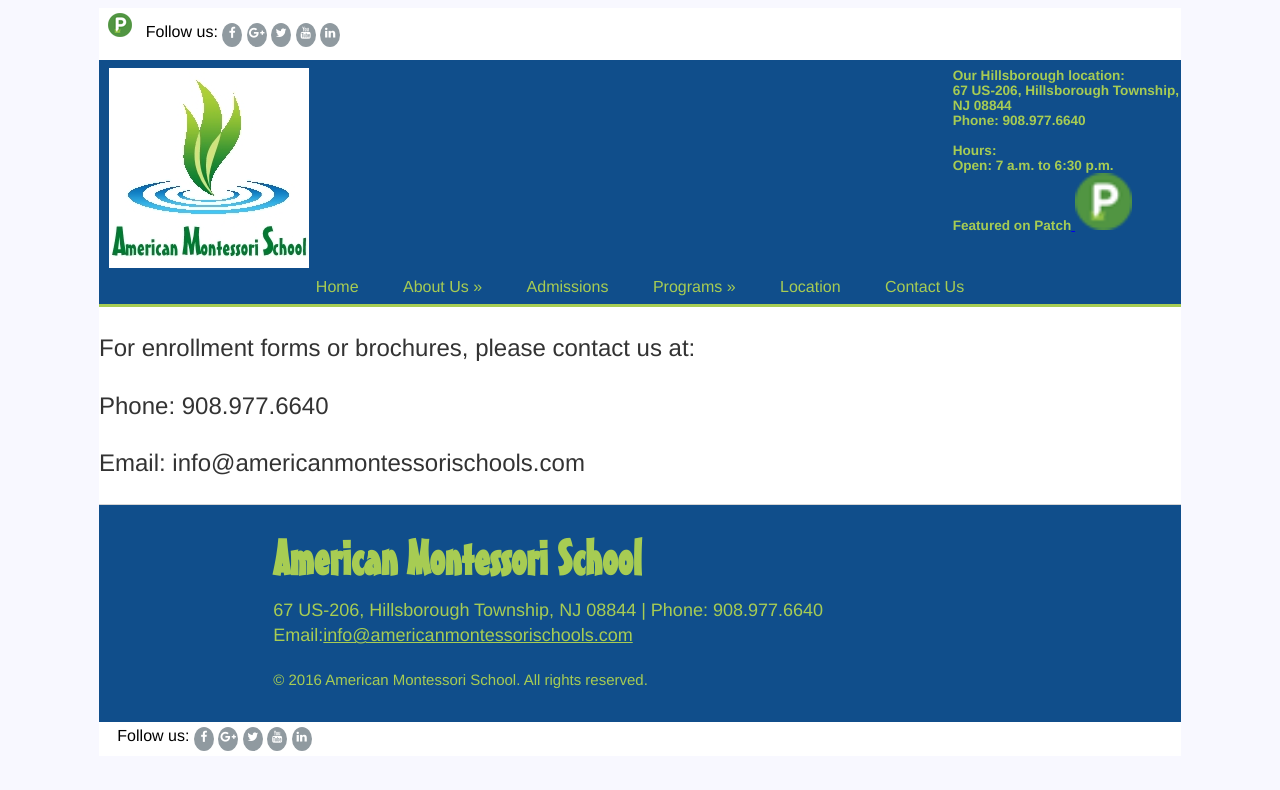
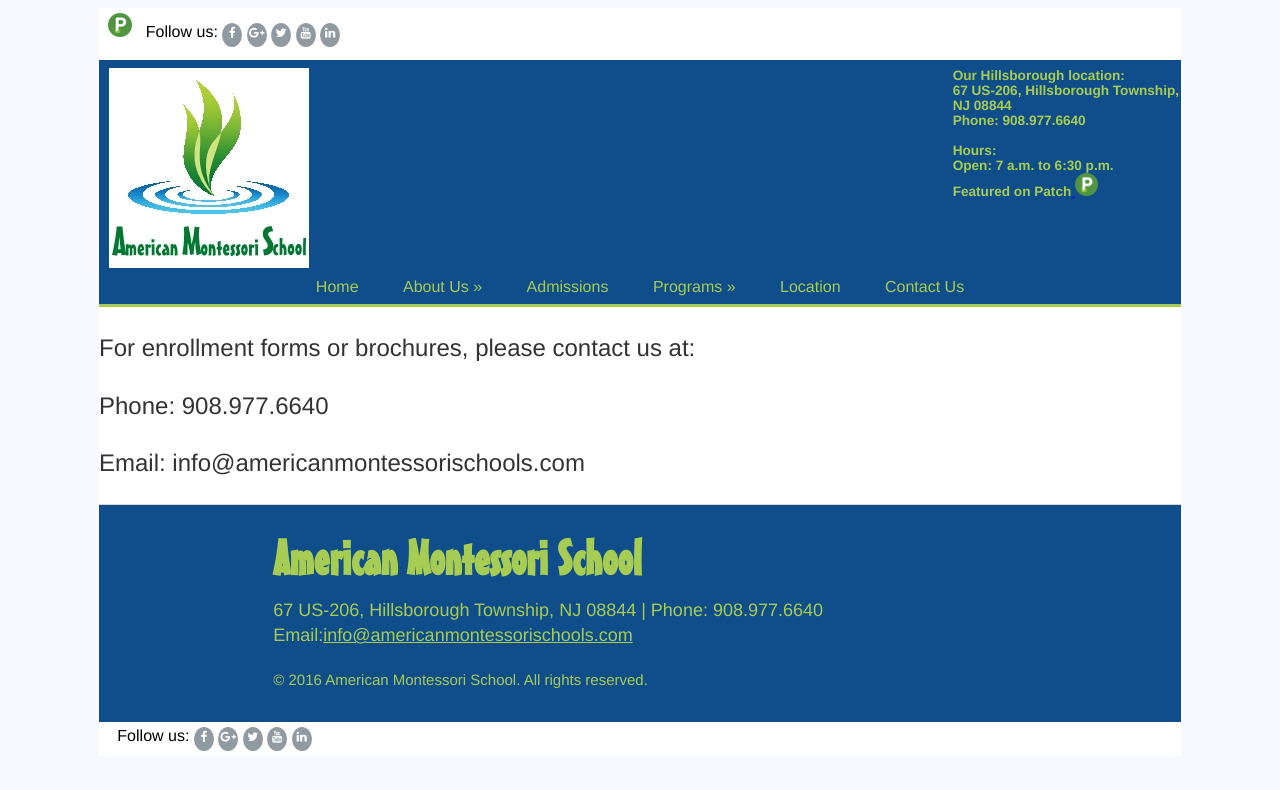
Before and after one commit to americanmontessorischools/americanmontessorischools.github.io, a Jekyll site: the page built from forms/index.html, in a window 1280 px wide. Shown: the top 790 px of the page. Built offline with Jekyll 4.4.1, drawn with Linux system fonts in a browser that asks for light colours; nearby versions of some CDN libraries.

Commit message:
Update default.html

```diff
--- a/_layouts/default.html
+++ b/_layouts/default.html
@@ -97,7 +97,7 @@
 							<h3>Our Hillsborough location: <br/>67 US-206, Hillsborough Township, <br/>NJ 08844 <br/>Phone: 908.977.6640 <br/><br/>Hours:<br/><strong>Open: 7 a.m. to 6:30 p.m.</strong><br/>
 
 							<strong>Featured on Patch</strong><a href="http://patch.com/new-jersey/hillsborough/kids-are-egg-static-over-raising-chicks-0" target="_blank">
-<img src="{{ "/images/PatchP_icon.png" | prepend: site.baseurl }}" border="0" alt="Patch" width="25%" height="25%">
+<img src="{{ "/images/PatchP_icon.png" | prepend: site.baseurl }}" border="0" alt="Patch" width="10%" height="10%">
 </a>
 
 							<!--
```
